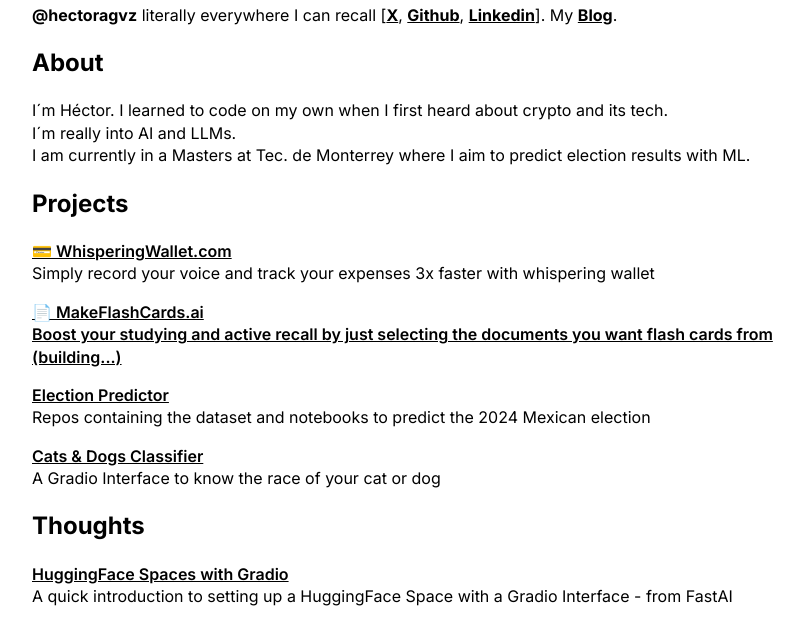
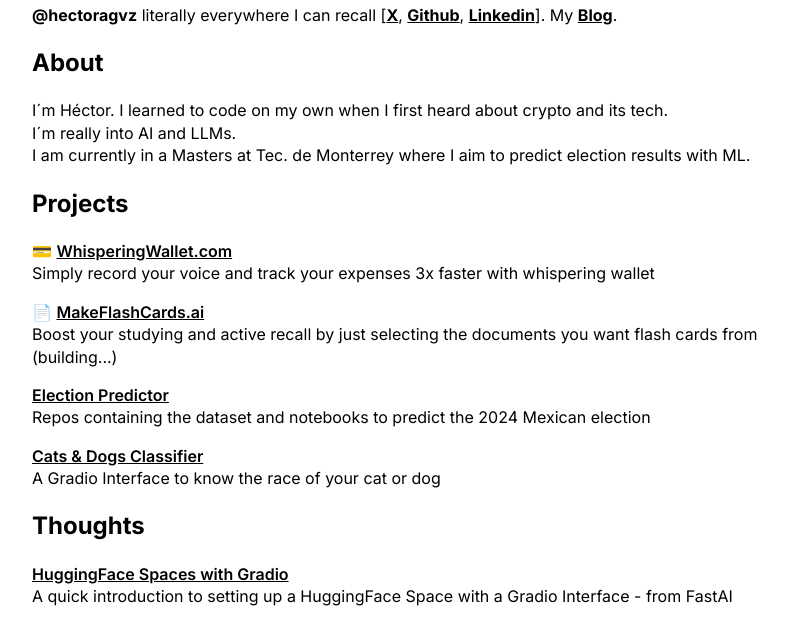
Before and after one commit to hectoragvz/hectoragvz.github.io, a plain HTML site: page index.html in a window 1280 px wide. Shown: the part 94-738 px from the top of the page, without its empty margins (213-1017 px from the left). Drawn offline with Linux system fonts and the light colour scheme.

Commit message:
make flash cards prev2

```diff
--- a/index.html
+++ b/index.html
@@ -53,8 +53,9 @@
       <h2>Projects</h2>
       <ul>
         <li>
+          💳
           <a href="https://www.whisperingwallet.com/" target="_blank"
-            >💳 WhisperingWallet.com</a
+            >WhisperingWallet.com</a
           >
           <p>
             Simply record your voice and track your expenses 3x faster with
@@ -62,10 +63,11 @@
           </p>
         </li>
         <li>
-          <a href="#" target="_blank"
-            >📄 MakeFlashCards.ai
+          📄
+          <a href="#" target="_blank">MakeFlashCards.ai</a>
           <p>
-            Boost your studying and active recall by just selecting the documents you want flash cards from (building...)
+            Boost your studying and active recall by just selecting the
+            documents you want flash cards from (building...)
           </p>
         </li>
 
```
